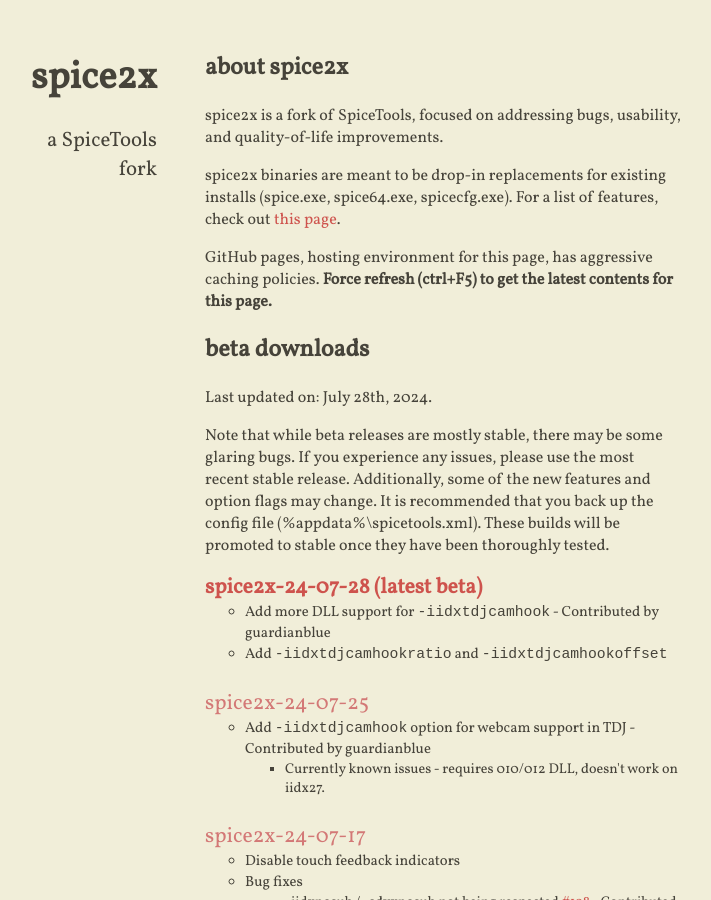
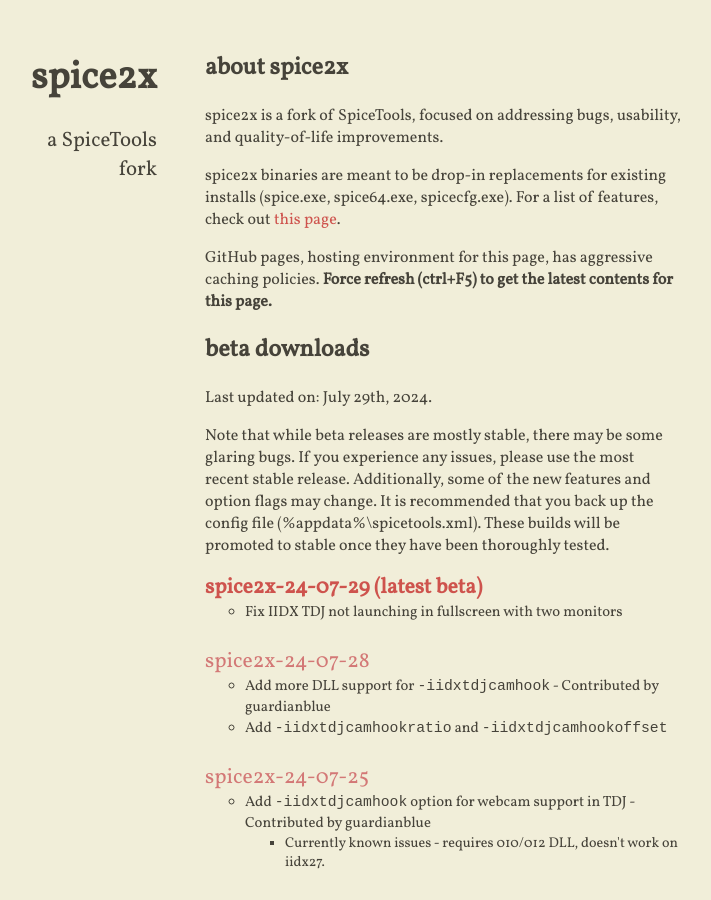
Before and after one commit to spice2x/spice2x.github.io, a Jekyll site: the page built from docs/index.html, in a window 1280 px wide and 900 px high. Shown: the whole window, without its empty margins (299-1010 px from the left). Built offline with Jekyll 4.4.1, drawn with Linux system fonts in a browser that asks for light colours; nearby versions of some CDN libraries.

Commit message:
24-07-29

```diff
--- a/docs/_includes/content.html
+++ b/docs/_includes/content.html
@@ -11,7 +11,7 @@
 
 <h2>beta downloads</h2>
 
-<p>Last updated on: July 28th, 2024.</p>
+<p>Last updated on: July 29th, 2024.</p>
 
 <p>Note that while beta releases are mostly stable, there may be some glaring bugs. If you experience any issues, please
   use the most recent stable release. Additionally, some of the new features and option flags may change. It is
@@ -19,6 +19,14 @@
   stable once they have been thoroughly tested.
 </p>
 <ul class="downloads-beta highlight-latest">
+  <li>
+    <a class="download-link" href="https://github.com/spice2x/spice2x.github.io/releases/download/24-07-29/spice2x-24-07-29.zip">
+      spice2x-24-07-29
+    </a>
+    <ul>
+      <li>Fix IIDX TDJ not launching in fullscreen with two monitors</li>
+    </ul>
+  </li>
   <li>
     <a class="download-link" href="https://github.com/spice2x/spice2x.github.io/releases/download/24-07-28/spice2x-24-07-28.zip">
       spice2x-24-07-28
```
